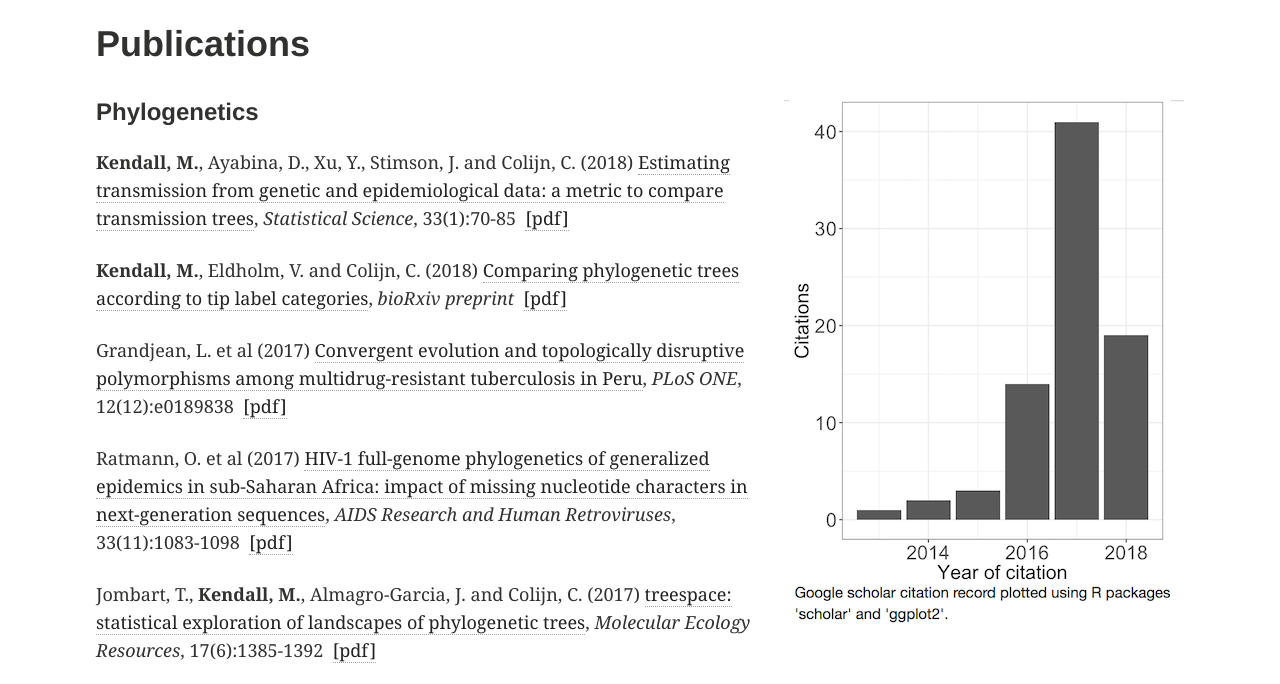
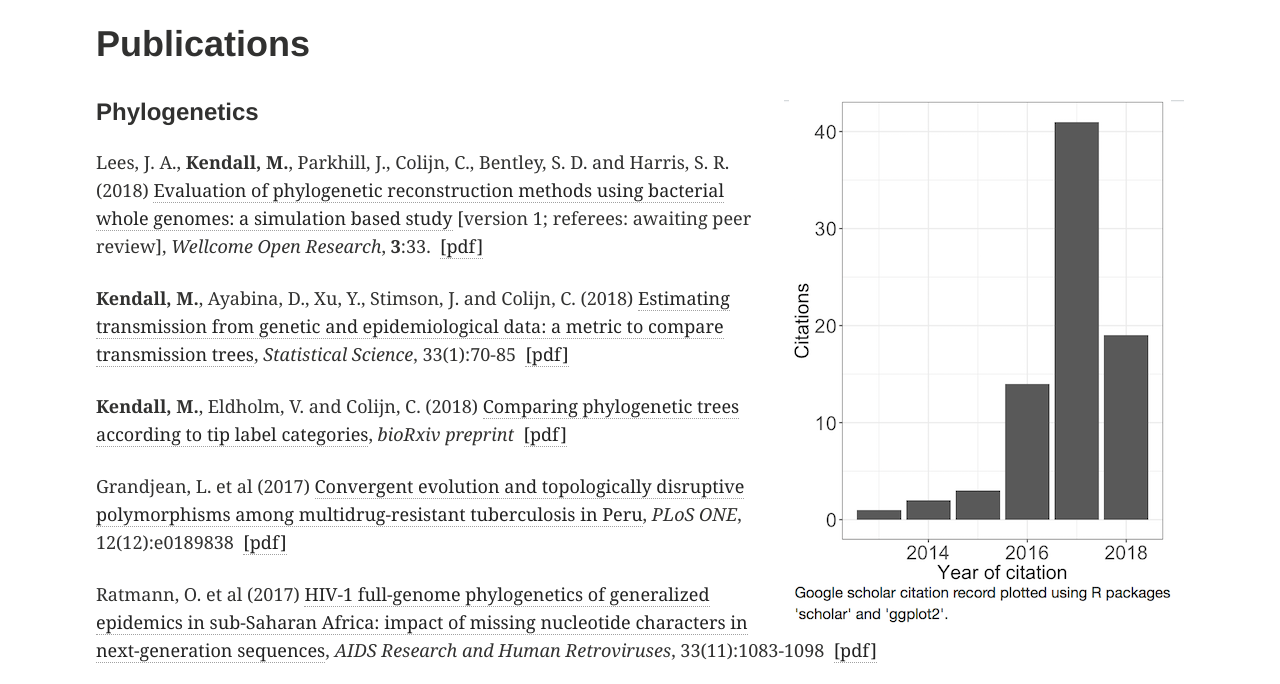
Before and after one commit to MichelleKendall/MichelleKendall.github.io, a Jekyll site: the page built from publications.md, in a window 1280 px wide and 900 px high, cut to the strip 216-900 px from the top of the window. Built offline with Jekyll 4.4.1, drawn with Linux system fonts in a browser that asks for light colours; some web fonts are replaced; comment, search, counter and statistics services are not loaded.

Commit message:
Adding Lees 2018

```diff
--- a/publications.md
+++ b/publications.md
@@ -7,6 +7,10 @@
 <img src="/images/google-scholar-citations-chart.png" class="image-right" alt="">
 
 #### Phylogenetics
+
+Lees, J. A., **Kendall, M.**, Parkhill, J., Colijn, C., Bentley, S. D. and Harris, S. R. (2018) [Evaluation of phylogenetic reconstruction methods using bacterial whole genomes: a simulation based study](http://dx.doi.org/10.12688/wellcomeopenres.14265.1)  [version 1; referees: awaiting peer review], *Wellcome Open Research*, **3**:33.
+<span data-badge-popover="bottom" data-badge-type="2" data-doi="10.12688/wellcomeopenres.14265.1" data-hide-no-mentions="true" class="altmetric-embed"></span>
+<i class="fa fa-file-pdf"></i> <a href="https://michellekendall.github.io/papers/WOR2018.pdf" target="_blank">  [pdf]</a>
 
 **Kendall, M.**, Ayabina, D., Xu, Y., Stimson, J. and Colijn, C. (2018) [Estimating transmission from genetic and epidemiological data: a metric to compare transmission trees](http://dx.doi.org/10.1214/17-STS637), *Statistical Science*, 33(1):70-85
 <span data-badge-popover="bottom" data-badge-type="2" data-arxiv-id='1609.09051' data-hide-no-mentions="true" class="altmetric-embed"></span>
```
Also changed, not shown: 1 other file.
